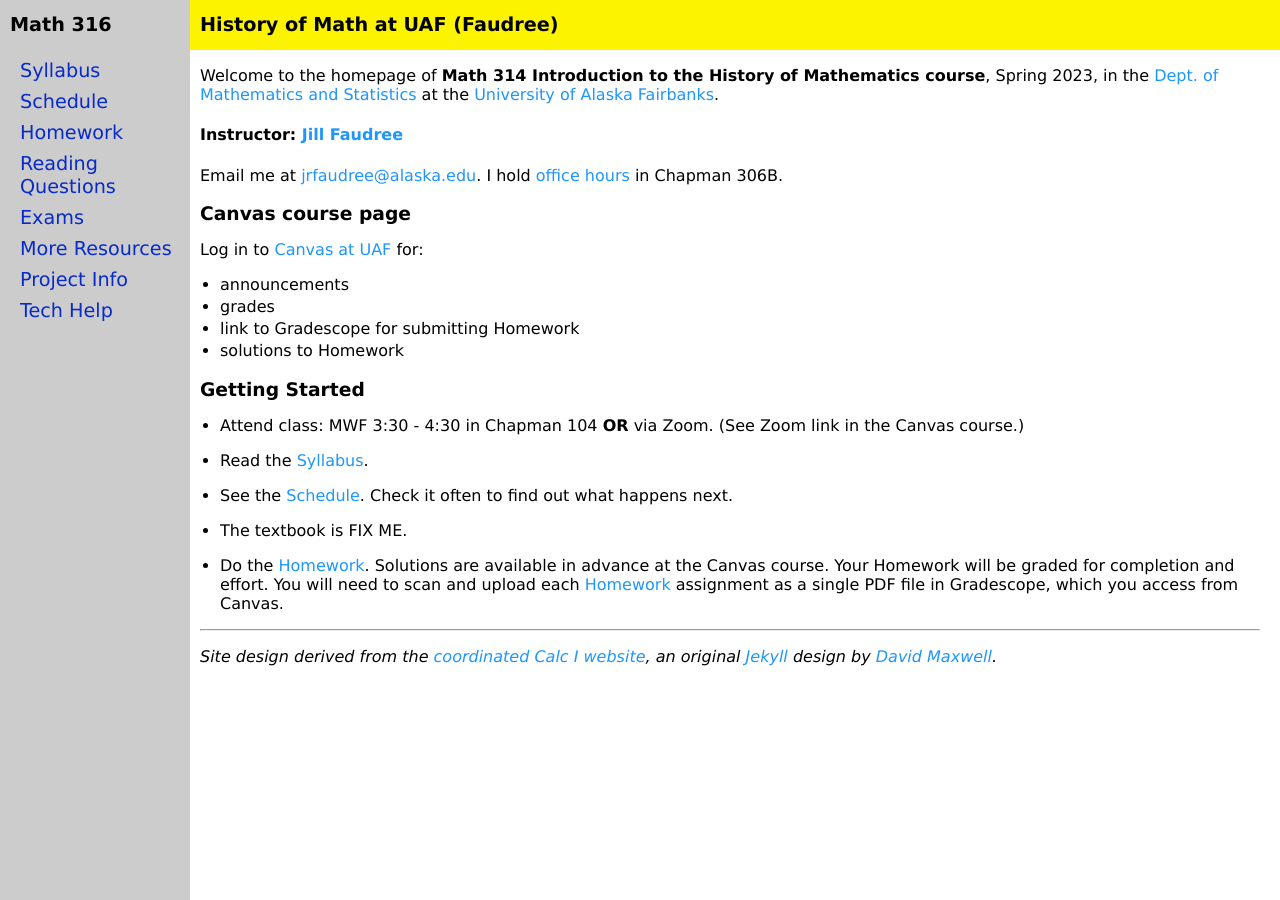
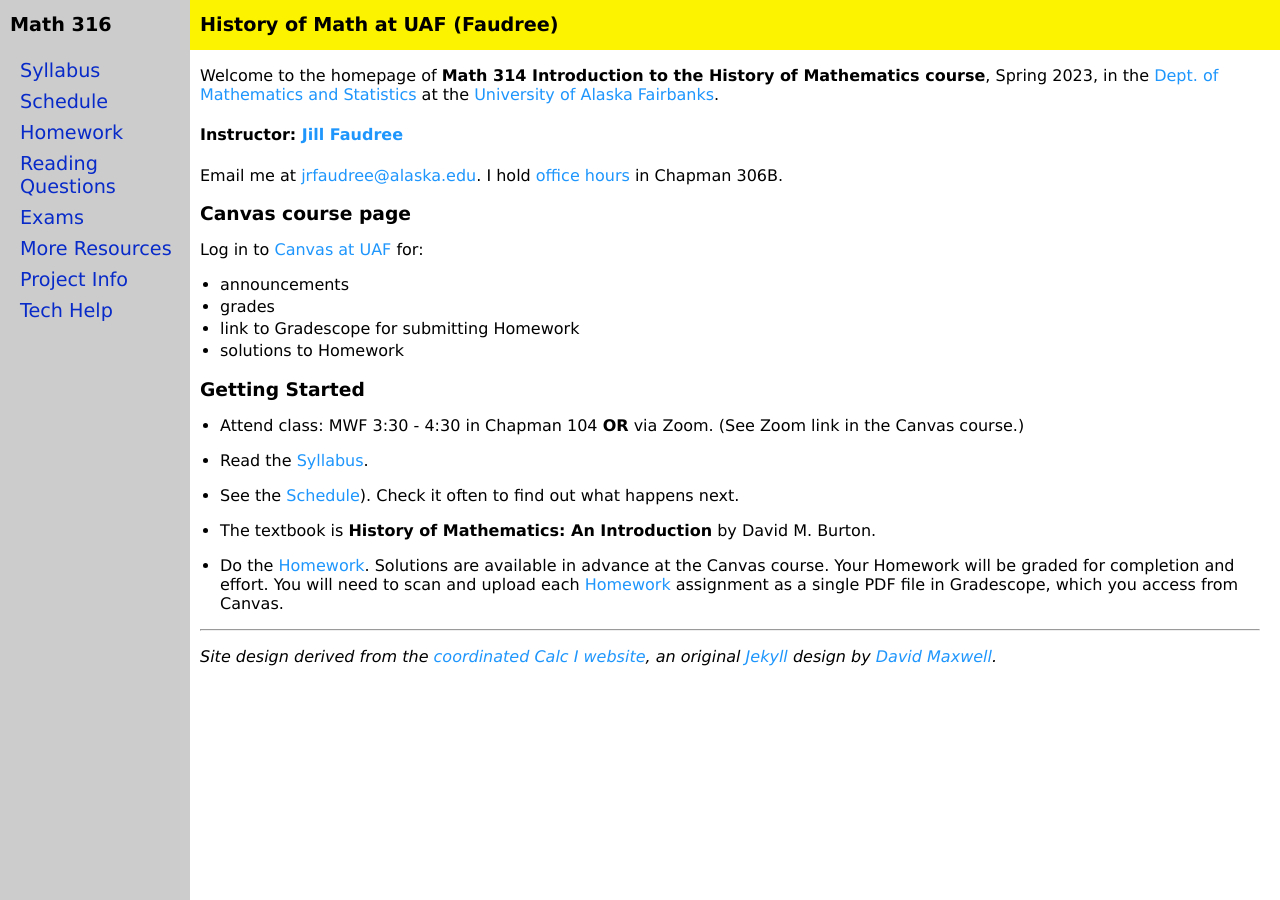
Before and after one commit to jrfaudree/HOM, a Jekyll site: the page built from index.md, in a window 1280 px wide. Built offline with Jekyll 4.4.1, drawn with Linux system fonts in a browser that asks for light colours.

Commit message:
Update index.md

```diff
--- a/index.md
+++ b/index.md
@@ -24,9 +24,9 @@ Log in to [Canvas at UAF](https://canvas.alaska.edu/courses) for:
 
 * Read the [Syllabus](assets/general/syllabus.pdf).
 
-* See the [Schedule](assets/general/schedule.pdf).  Check it often to find out what happens next.
+* See the [Schedule](https://docs.google.com/spreadsheets/d/e/2PACX-1vRljb1-0lJ9CtIRxdMsZyeBSeQeEZfkl7WBYEpcGmgYnoMynhaaJGCkPKR3t-NxstMAChrq4HY-ms9D/pubhtml?gid=0&single=true)).  Check it often to find out what happens next.
 
-* The textbook is FIX ME.
+* The textbook is **History of Mathematics: An Introduction** by David M. Burton.
 
 * Do the [Homework](homework.html).  Solutions are available in advance at the Canvas course. Your Homework will be graded for completion and effort.  You will need to scan and upload each [Homework](homework.html) assignment as a single PDF file in Gradescope, which you access from Canvas.
 
```
